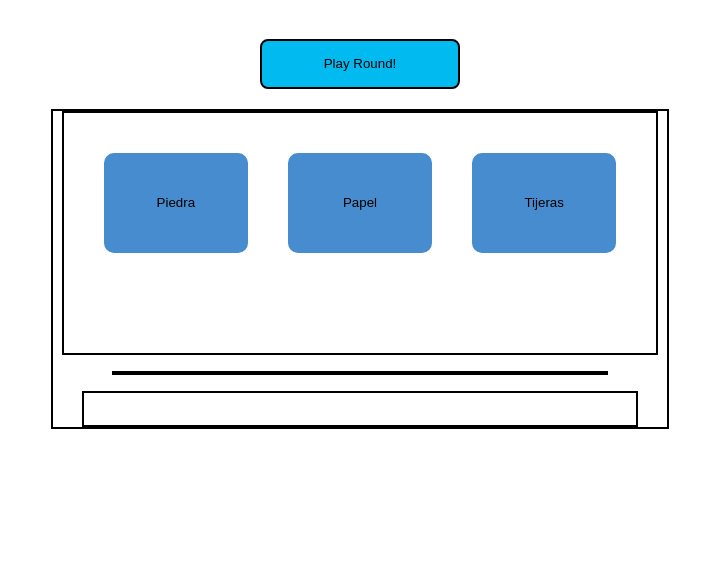
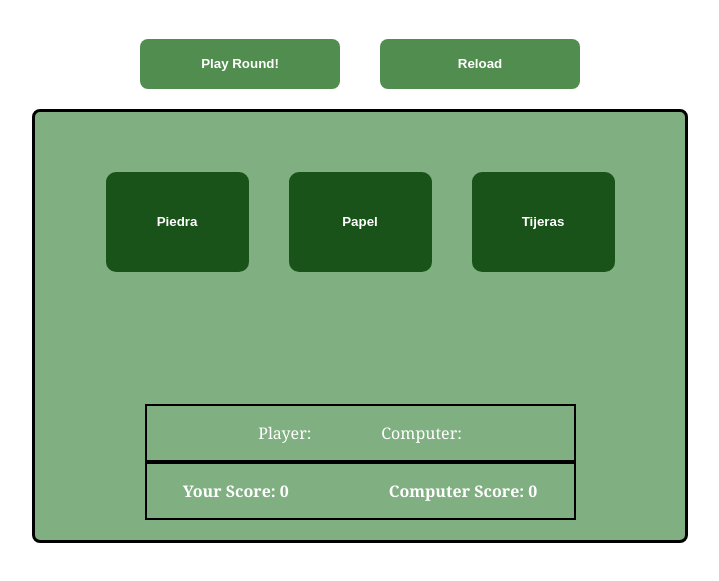
Before and after one commit to jrc03/odinRPS, a plain HTML site: page index.html in a window 1280 px wide. Shown: the part 75-656 px from the top of the page, without its empty margins (280-999 px from the left). Drawn offline with Linux system fonts and the light colour scheme.

Commit message:
UI done Changes in js file, css and html.

```diff
--- a/index.html
+++ b/index.html
@@ -10,8 +10,11 @@
 <body>
     <h1>Rock Paper Scissors</h1>
 
+<div class="mainButtonsCont">
+    <button class="mainButton" id="playButton" type="button">Play Round!</button>
+    <button class="mainButton"  id="reload" type="button">Reload</button>
+</div>
 
-    <button id="playButton" type="button">Play Round!</button>
 
 <div class="container">
     <div class="selectors">
@@ -26,15 +29,20 @@
 </div>
 <p id="beats">
     <div class="content">
-        <p class="humanChoice"></p>
-        <p class="computerChoice"></p>
+        <p class="humanChoice">Player:</p>
+        <p class="computerChoice">Computer:</p>
 
 
+
+        </div>
         <div class="results">
-           <p class="scores">
+            <p class="playerScore">
+             Your Score:
+             </p>
+             <p class="computerScore">
+            Computer  Score:
+             </p>
 
-            </p>
-        </div>
 </div>
 
 
--- a/rps.js
+++ b/rps.js
@@ -44,16 +44,24 @@ function playRound(playerChoice, computerChoice) {
     }
 }
 
-let scores= document.querySelector(".scores");
+//Player and Computer scores (query)
+let pScore =document.querySelector(".playerScore")
+let cScore= document.querySelector(".computerScore");
+
+// Mostrar los scores iniciales en pantalla
+pScore.textContent = "Your Score: " + humanScore;
+cScore.textContent = "   \n Computer Score: " + computerScore;
+
 async function playGame() {
+    alert("Select (Rock, Paper or Scissors!)");
     while (humanScore < 5 && computerScore < 5) {
         const playerChoice = await getPlayerChoice();
         const computerChoice = getComputerChoice();
         playRound(playerChoice, computerChoice);
         console.log("Human Score: " + humanScore);
         console.log("Computer Score: " + computerScore);
-        scores.textContent = "Human Score: " + humanScore;
-        scores.textContent += " \n Computer Score: " + computerScore;
+        pScore.textContent = "Your Score: " + humanScore;
+        cScore.textContent = "   \n Computer Score: " + computerScore;
 
     }
 
@@ -67,5 +75,10 @@ async function playGame() {
     humanScore = 0;
     computerScore = 0;
 }
+function reload(){
+location.reload();
+
+}
+document.querySelector("#reload").addEventListener("click", reload);
 
 document.getElementById("playButton").addEventListener("click", playGame);
--- a/style.css
+++ b/style.css
@@ -6,10 +6,20 @@ justify-content: center;
 font-family: Georgia, 'Times New Roman', Times, serif;
 }
 
-#playButton{
+.mainButtonsCont{
+    display: flex;
+    flex-direction: row;
+    justify-content: space-around;
+    align-items: center;
+
+}
+
+
+
+.mainButton{
     border-radius: 8px;
-border: 2px solid black;
-background-color: #01BAEF;
+    border: #508D4E;
+    background-color: #508D4E;
     display: flex;
     justify-content: center;
     align-items: center;
@@ -23,7 +33,7 @@ margin: 20px;
 .selectors{
 padding: 20px;
 display: flex;
-border: 2px solid black;
+
 height: 200px;
 width: 90%;
 justify-content: space-between;
@@ -37,44 +47,66 @@ width: 150px;
 padding: 20px;
 margin: 20px;
 border-radius: 10px;
-border: 2px solid #478CCF;
-background-color: #478CCF;
+border: 2px solid #1A5319;
+background-color: #1A5319;
 
 }
 #beats{
 display: flex;
-border: 2px solid black;
+justify-content: center;
+align-items: center;
     flex-direction: column;
+    font-weight: 400;
    width: 80%;
 }
 .container{
     display: flex;
     flex-direction: column;
     justify-content: space-around;
+    border: 3px solid black;
+    border-radius: 8px;
+    padding: 20px;
+align-items: center;
+background-color: #80AF81;
+color:white;
+font-weight: 600;
 
-align-items: center;
-    border: 2px solid black;
 
 }
 .content{
 display: flex;
 flex-direction: row;
+
+width: 70%;
+justify-content: center;
+font-weight: 400;
 border: 2px solid black;
-width: 90%;
-justify-content: center;
-
-
 gap: 70px;
 
 }
 .results{
 display: flex;
-flex-direction: column;
+flex-direction: row;
+justify-content: center;
+gap: 100px;
+border: 2px solid black;
+width: 70%;
+
+}
+.scores{
+    display: flex;
+    flex-direction: row;
+
 
 }
 
+button{
+color: white;
+font-weight: 700;
+
+}
 button:hover{
 cursor: pointer;
-background-color: #61E8E1;
+background-color: #508D4E;
 
 }
```
Lines whose indentation alone changed are shown as unchanged.
